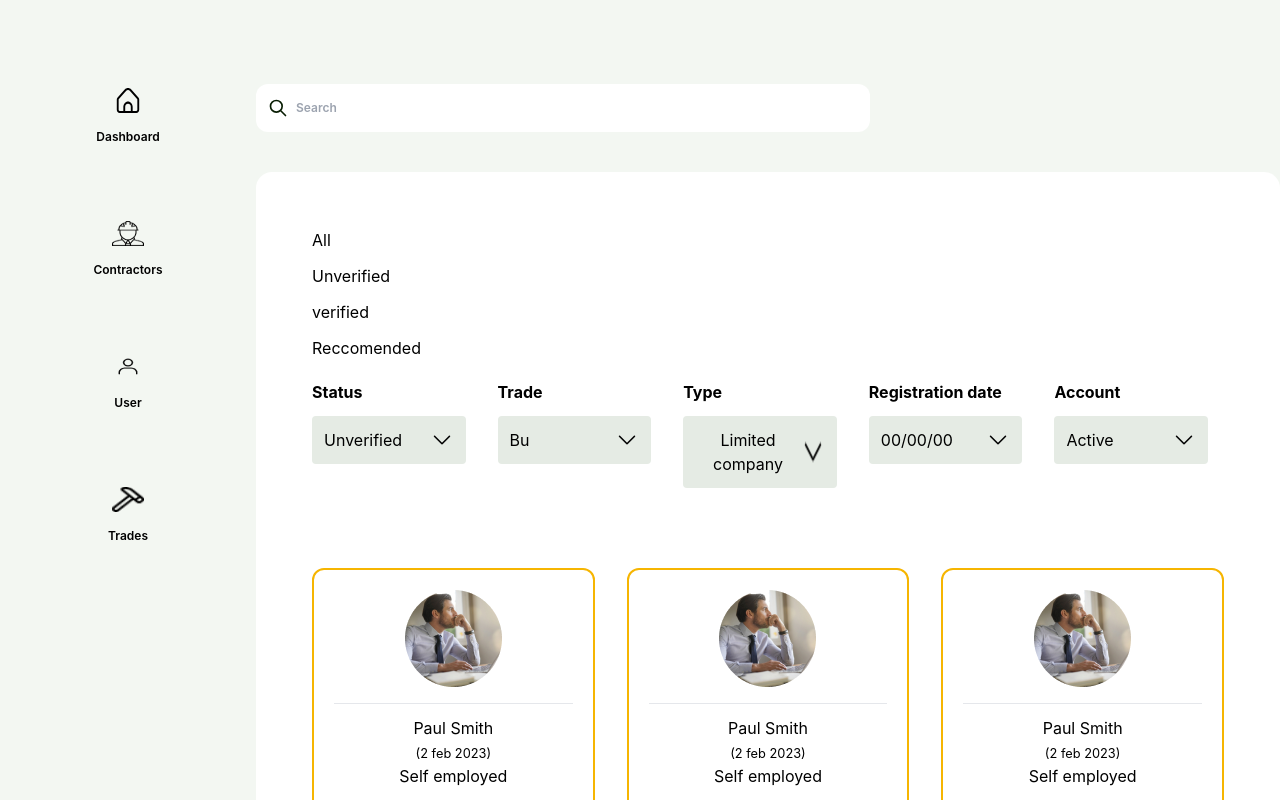
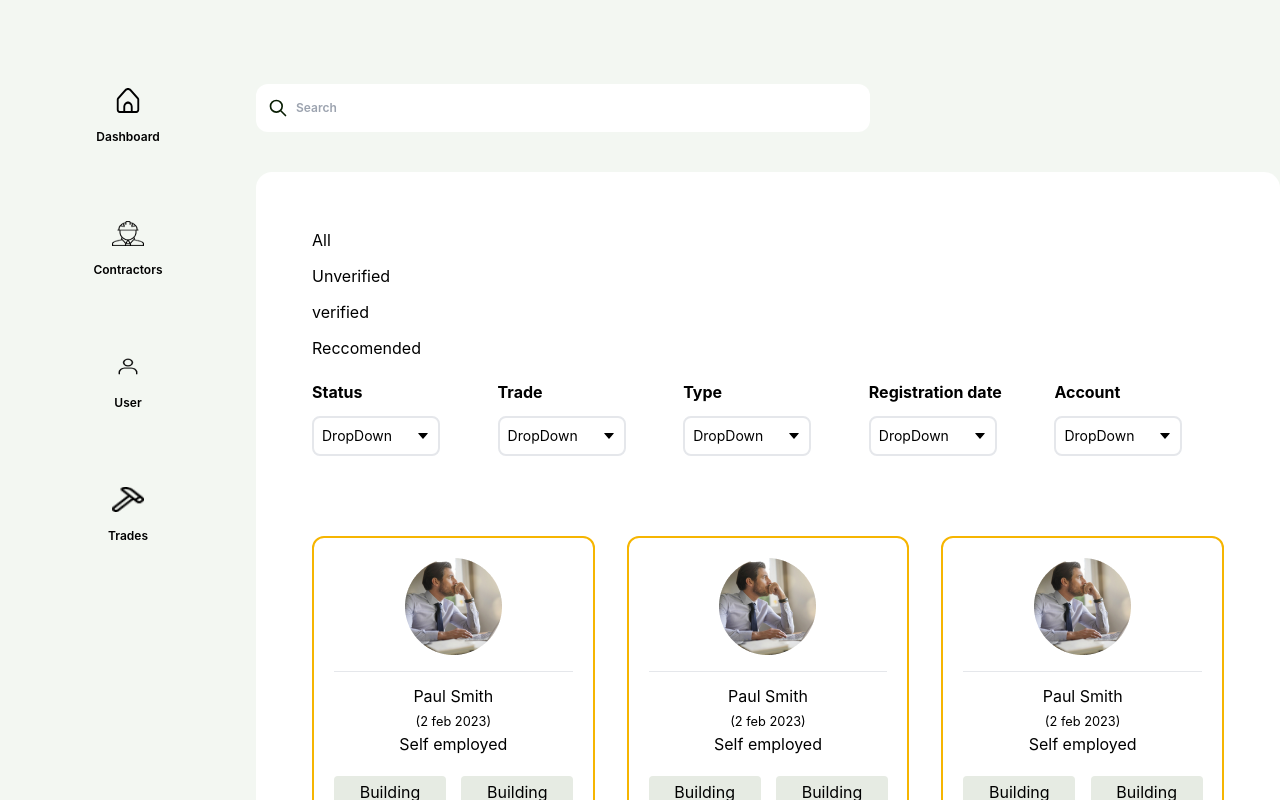
Before and after one commit to mamun-prodhan/final-dashboard, a React (Create React App) app: page /contractors in a window 1280 px wide. Shown: the top 800 px of the page. Built offline with nearby package versions, Linux system fonts and the light colour scheme.

Commit message:
button fixed

```diff
--- a/src/Component/ContractorsCart/ContractorCart.js
+++ b/src/Component/ContractorsCart/ContractorCart.js
@@ -1,6 +1,7 @@
 import React from 'react';
 import arrow1 from "../../asset/arrow1.png"
 import Cart from './Cart';
+import DropDown from '../DropDown/DropDown';
 
 const ContractorCart = () => {
     const datas = [
@@ -37,39 +38,24 @@ const ContractorCart = () => {
 
             <div className='mt-5 grid lg:grid-cols-5 md:grid-cols-3 grid-cols-1 gap-4'>
                 <div className='mr-4'>
-                    <h1 className='font-bold'>Status</h1>
-                    <div className='bg-[#E5EBE4] flex w-42 p-3 rounded  justify-between mt-3'>
-                        <button>Unverified</button>
-                        <img src={arrow1} alt="" />
-                    </div>
+                    <h1 className='font-bold mb-3'>Status</h1>
+                    <DropDown></DropDown>
                 </div>
                 <div className='mr-4'>
-                    <h1 className='font-bold'>Trade</h1>
-                    <div className='bg-[#E5EBE4] flex w-42 p-3 rounded  justify-between mt-3'>
-                        <button>Bu</button>
-                        <img src={arrow1} alt="" />
-                    </div>
+                    <h1 className='font-bold mb-3'>Trade</h1>
+                    <DropDown></DropDown>
                 </div>
                 <div className='mr-4'>
-                    <h1 className='font-bold'>Type</h1>
-                    <div className='bg-[#E5EBE4] flex w-42 p-3 rounded  justify-between mt-3'>
-                        <button>Limited company     </button>
-                        <img src={arrow1} alt="" />
-                    </div>
+                <h1 className='font-bold mb-3'>Type</h1>
+                    <DropDown></DropDown>
                 </div>
                 <div className='mr-4'>
-                    <h1 className='font-bold'>Registration date </h1>
-                    <div className='bg-[#E5EBE4] flex w-42 p-3 rounded  justify-between mt-3'>
-                        <button>00/00/00</button>
-                        <img src={arrow1} alt="" />
-                    </div>
+                <h1 className='font-bold mb-3'>Registration date</h1>
+                    <DropDown></DropDown>
                 </div>
                 <div className='mr-4'>
-                    <h1 className='font-bold'>Account</h1>
-                    <div className='bg-[#E5EBE4] flex w-42 p-3 rounded  justify-between mt-3'>
-                        <button>Active</button>
-                        <img src={arrow1} alt="" />
-                    </div>
+                <h1 className='font-bold mb-3'>Account</h1>
+                    <DropDown></DropDown>
                 </div>
             </div>
             {/* cart container  */}
--- a/src/Component/DropDown/DropDown.js
+++ b/src/Component/DropDown/DropDown.js
@@ -3,10 +3,7 @@ import { AiOutlineCaretUp, AiOutlineCaretDown } from "react-icons/ai";
 
 const DropDown = () => {
   const menuOption = [
-    { menu: "DropDown1" },
-    { menu: "DropDown2" },
-    { menu: "DropDown3" },
-    { menu: "DropDown4" },
+    { menu: "DropDown1" }
   ];
 
   const [isOpen, setIsOpen] = useState(false);
@@ -15,7 +12,7 @@ const DropDown = () => {
     <div className="relative flex flex-col items-center w-32 rounded-lg">
       <button
         onClick={() => setIsOpen((prev) => !prev)}
-        className="bg-[##E5EBE4] p-2 w-full flex items-center justify-between font-bold text-sm rounded-lg border-2 active:border-white duration-300 active:text-white"
+        className="bg-[##E5EBE4] p-2 w-full flex items-center justify-between text-sm rounded-lg border-2 active:border-white duration-300 active:text-white"
       >
         DropDown
         {
@@ -28,10 +25,10 @@ const DropDown = () => {
       </button>
       {
         isOpen && (
-            <div className="bg-blue-400 absolute top-20 flex flex-col items-start rounded-lg p-2 w-full">
+            <div className="bg-blue-400 absolute top-11 flex flex-col items-start rounded-lg p-1 w-full">
                 {
                     menuOption.map((item, i)=>(
-                        <h3 className="font-bold p-2 hover:bg-blue-300 cursor-pointer rounded-r-lg border-l-transparent hover:border-l-white border-l-2" key={i}>{item.menu}</h3>
+                        <h3 className="p-1 hover:bg-blue-300 cursor-pointer rounded-r-lg border-l-transparent hover:border-l-white border-l-4" key={i}>{item.menu}</h3>
                     ))
                 }
             </div>
--- a/src/Component/User/User.js
+++ b/src/Component/User/User.js
@@ -5,7 +5,6 @@ const User = () => {
     return (
         <div className="p-5 lg:p-14 mt-10 bg-[#FFF] rounded-2xl">
             <h1>this is user page working pending .............................</h1>
-            <DropDown></DropDown>
         </div>
     );
 };
```
